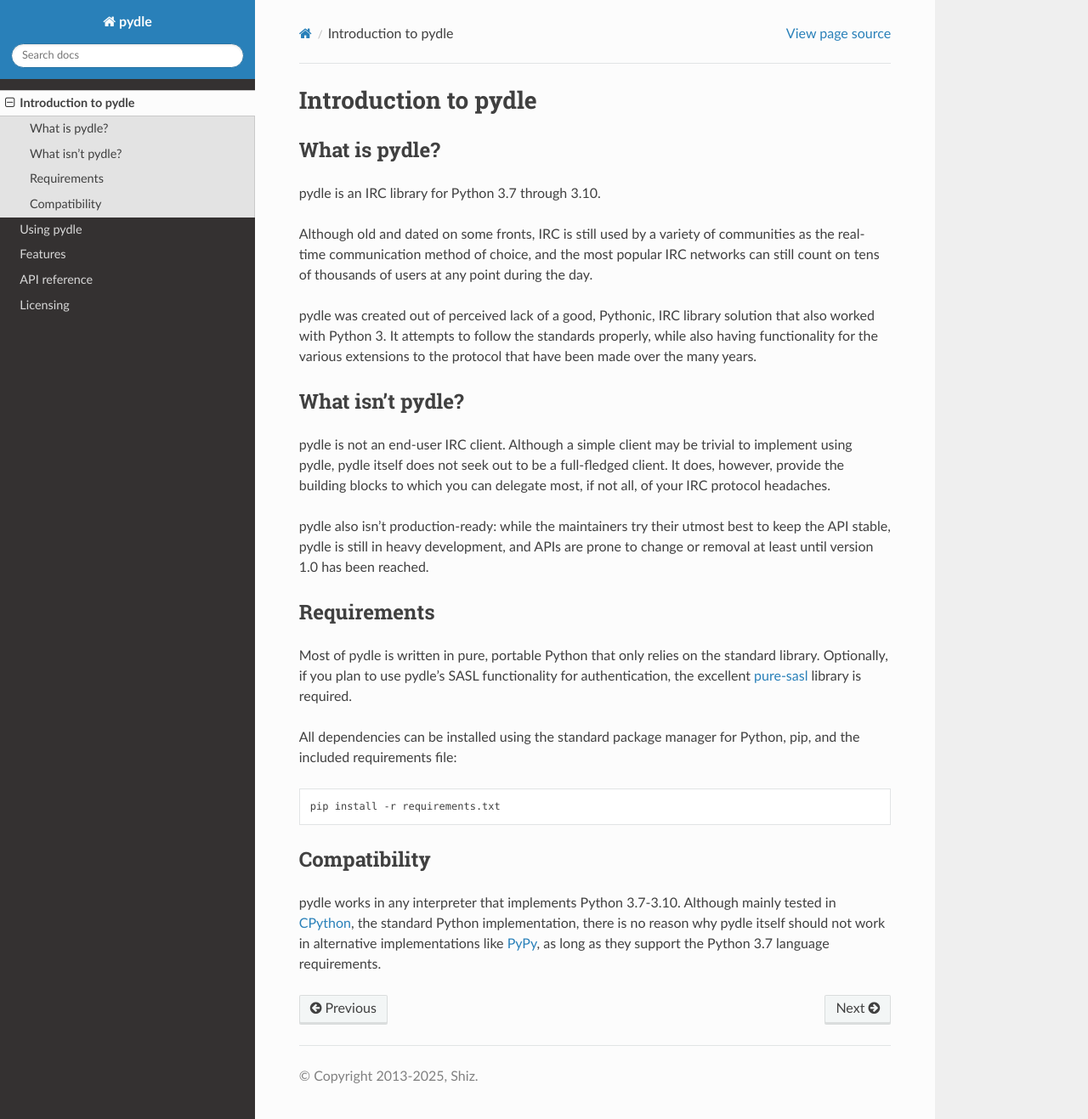
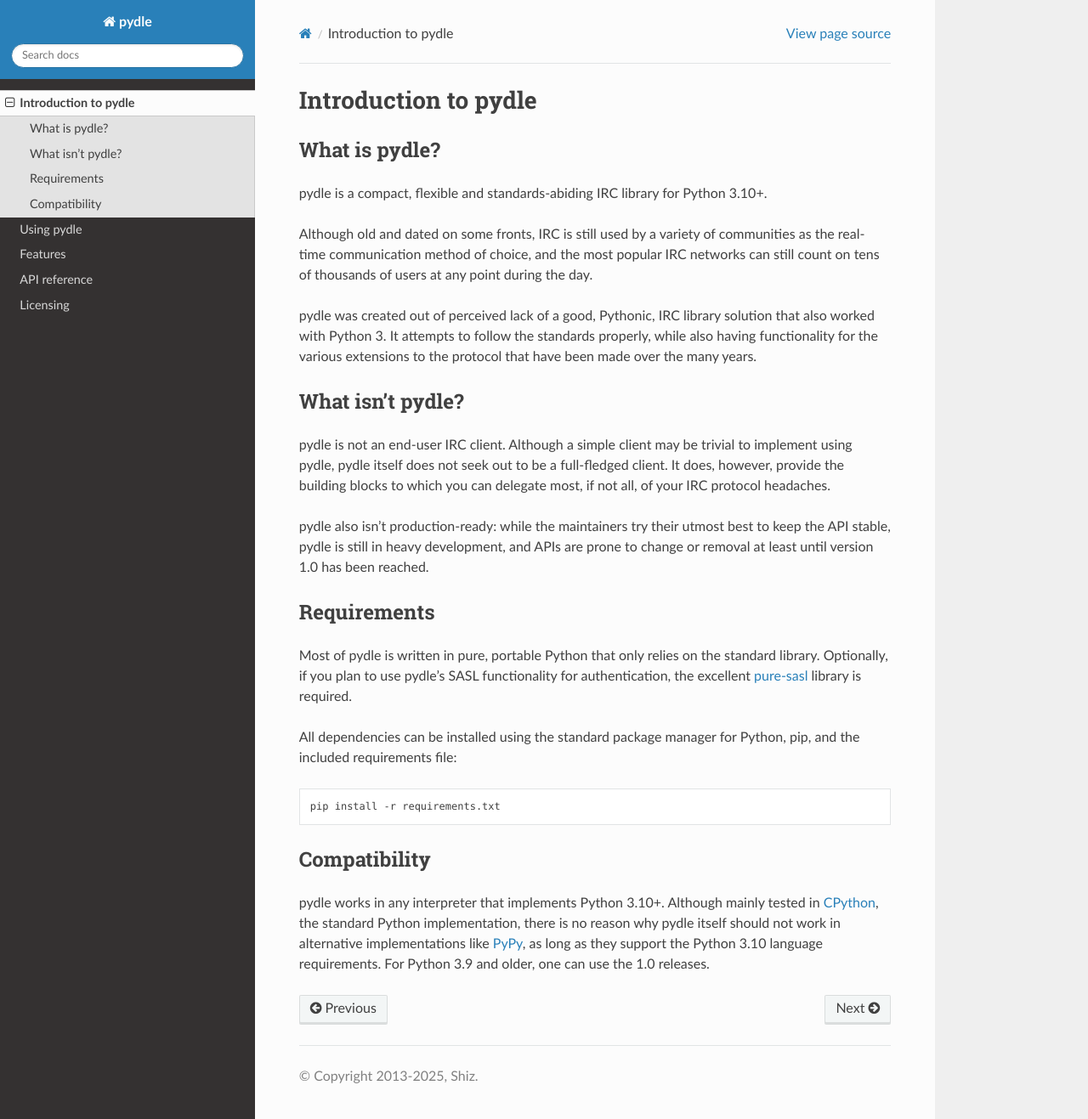
Before and after one commit to shizmob/pydle, a Sphinx documentation site: the page built from docs/intro.rst, in a window 1280 px wide and 1317 px high. Shown: the whole window at 85% size. Built offline with Sphinx 7.4.7 and the Read the Docs theme 3.1.0, drawn with Linux system fonts in a browser that asks for light colours.

Commit message:
Require Python 3.10

```diff
--- a/docs/intro.rst
+++ b/docs/intro.rst
@@ -4,7 +4,7 @@
 
 What is pydle?
 --------------
-pydle is an IRC library for Python 3.7 through 3.10.
+pydle is a compact, flexible and standards-abiding IRC library for Python 3.10+.
 
 Although old and dated on some fronts, IRC is still used by a variety of communities as the real-time communication method of choice,
 and the most popular IRC networks can still count on tens of thousands of users at any point during the day.
@@ -35,8 +35,9 @@
 
 Compatibility
 -------------
-pydle works in any interpreter that implements Python 3.7-3.10. Although mainly tested in CPython_, the standard Python implementation,
-there is no reason why pydle itself should not work in alternative implementations like PyPy_, as long as they support the Python 3.7 language requirements.
+pydle works in any interpreter that implements Python 3.10+. Although mainly tested in CPython_, the standard Python implementation,
+there is no reason why pydle itself should not work in alternative implementations like PyPy_, as long as they support the Python 3.10 language requirements.
+For Python 3.9 and older, one can use the 1.0 releases.
 
 .. _CPython: https://python.org
 .. _PyPy: http://pypy.org
--- a/docs/usage.rst
+++ b/docs/usage.rst
@@ -250,7 +250,7 @@
                   self.message(target, '{source}: You are not an administrator.', source=source)
 
 Writing your own blocking operation that can work with coroutines is trivial:
-Simply use the existing asyncio apis: https://docs.python.org/3.7/library/asyncio-task.html#coroutines-and-tasks
+Simply use the existing asyncio apis: https://docs.python.org/3.10/library/asyncio-task.html#coroutines-and-tasks
 
 
 
--- a/pyproject.toml
+++ b/pyproject.toml
@@ -8,7 +8,7 @@
 repository = "https://github.com/Shizmob/pydle"
 keywords = ["irc", "library","python3","compact","flexible"]
 license = "BSD"
-requires-python = ">= 3.7"
+requires-python = ">= 3.10"
 
 [project.optional-dependencies]
 sasl = [
```
Also changed, not shown: README.md (+1 -1 lines).
